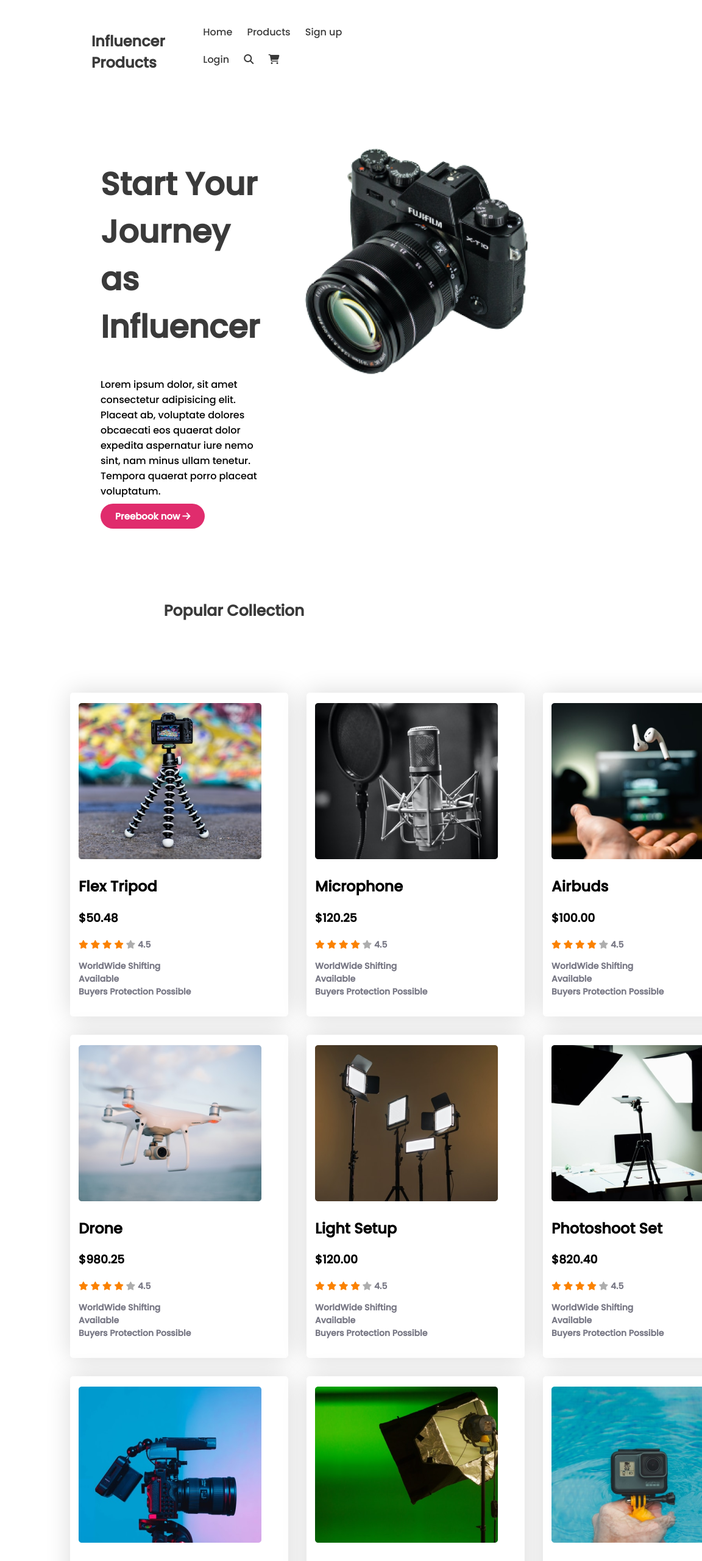
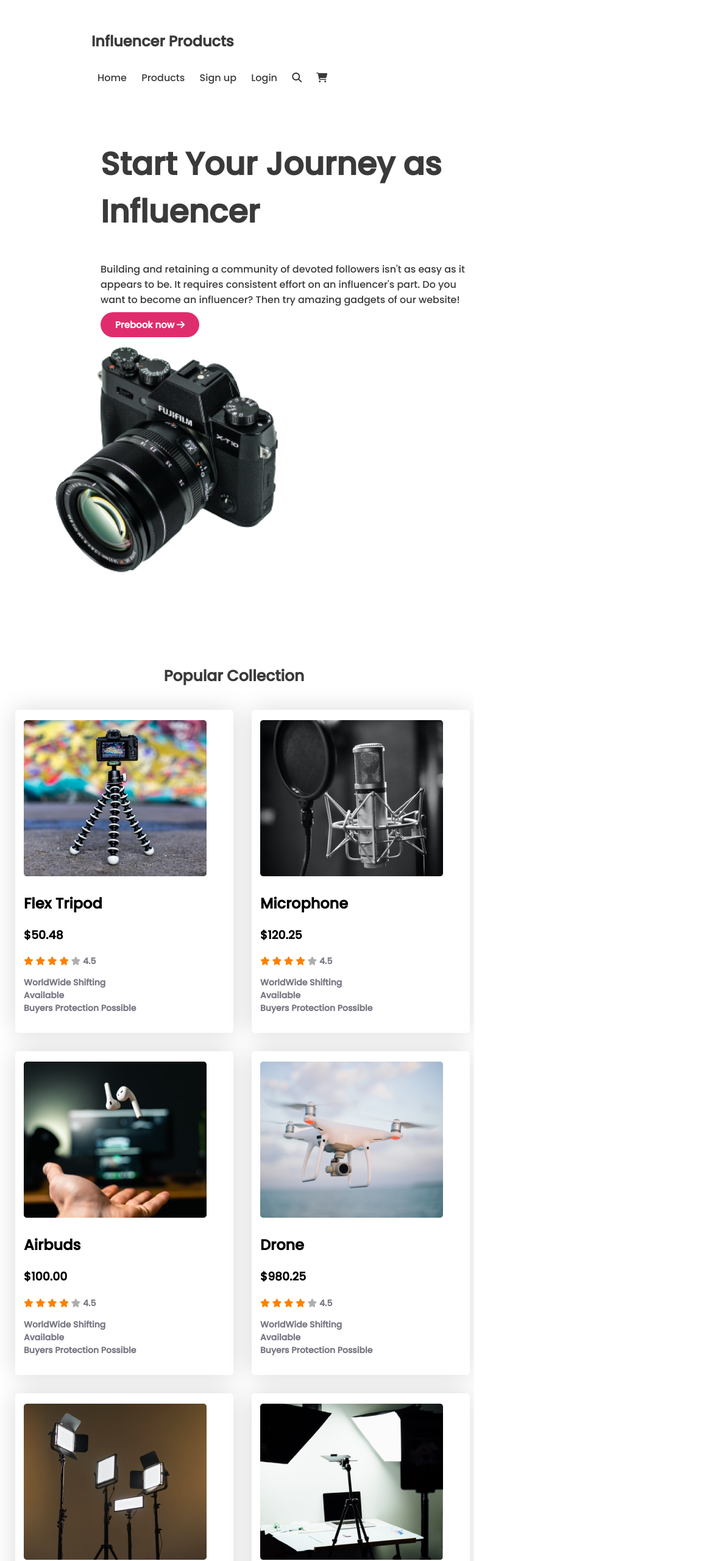
Before and after one commit to Sara-Rahman/influencer-gear-website, a plain HTML site: page index.html in a window 768 px wide. Shown: the top 2560 px of the page at 61% size, 1152 px wide, since content can reach past the window. Drawn offline with Linux system fonts and the light colour scheme.

Commit message:
media quaries modified

```diff
--- a/index.html
+++ b/index.html
@@ -7,18 +7,19 @@
     <title>Influencer Gear</title>
     <link rel="stylesheet" href="style.css">
     <!-- Font awesome -->
-    <script src="https://kit.fontawesome.com/0a6ae707e3.js" crossorigin="anonymous"></script>
+    <script
+      src="https://kit.fontawesome.com/0a6ae707e3.js"
+      crossorigin="anonymous">
+    </script>
   </head>
   <body>
     <!-- Header starts -->
     <header class="nav-container">
-
       <nav>
         <div class="top-title">
           <h1>Influencer Products</h1>
         </div>
         <div class="menu">
-
           <a href="">Home</a>
           <a href="">Products</a>
           <a href="">Sign up</a>
@@ -27,24 +28,25 @@
           <a href=""><i class="fas fa-shopping-cart"></i></a>
         </div>
       </nav>
-
     </header>
     <main>
       <!-- Top-banner Section -->
       <section class="top-banner-container">
         <div class="top-banner">
           <h1 class="banner-title">Start Your Journey as Influencer</h1>
-                    <p>Lorem ipsum dolor, sit amet consectetur adipisicing elit. Placeat ab, voluptate dolores obcaecati eos quaerat dolor expedita aspernatur iure nemo sint, nam minus ullam tenetur. Tempora quaerat porro placeat voluptatum.</p>
+          <p class="banner-info">
+             Building and retaining a community of devoted followers isn't as easy as it appears to be. It requires consistent effort on an influencer's part. Do you want to become an influencer? Then try amazing gadgets of our website!
+          </p>
 
-                    <a class="banner-button" type="button" href="">Preebook now <i class="fas fa-arrow-right"></i></a>
+          <a class="banner-button" type="button" href="">Prebook now <i class="fas fa-arrow-right"></i>
+            </a>
         </div>
         <div class="banner-image">
           <img class="main-camera-image" src="images/main-camera.png" alt="">
         </div>
       </section>
-<!-- Popular Products -->
+      <!-- Popular Product collection -->
       <section class="product-collection">
-
         <h1 class="popular-products-title">Popular Collection</h1>
         <div class="products">
           <div class="single-product">
@@ -62,7 +64,8 @@
                   <i class="fas fa-star filled"></i>
                   <i class="fas fa-star empty"></i>
                   <span>4.5</span>
-                        <p>WorldWide Shifting <br>
+                  <p>
+                    WorldWide Shifting <br>
                     Available<br>
                     Buyers Protection Possible
                   </p>
@@ -85,7 +88,8 @@
                   <i class="fas fa-star filled"></i>
                   <i class="fas fa-star empty"></i>
                   <span> 4.5</span>
-                        <p>WorldWide Shifting <br>
+                  <p>
+                    WorldWide Shifting <br>
                     Available<br>
                     Buyers Protection Possible
                   </p>
@@ -108,7 +112,8 @@
                   <i class="fas fa-star filled"></i>
                   <i class="fas fa-star empty"></i>
                   <span>4.5</span>
-                        <p>WorldWide Shifting <br>
+                  <p>
+                    WorldWide Shifting <br>
                     Available<br>
                     Buyers Protection Possible
                   </p>
@@ -131,7 +136,8 @@
                   <i class="fas fa-star filled"></i>
                   <i class="fas fa-star empty"></i>
                   <span>4.5</span>
-                        <p>WorldWide Shifting <br>
+                  <p>
+                    WorldWide Shifting <br>
                     Available<br>
                     Buyers Protection Possible
                   </p>
@@ -154,7 +160,8 @@
                   <i class="fas fa-star filled"></i>
                   <i class="fas fa-star empty"></i>
                   <span>4.5</span>
-                        <p>WorldWide Shifting <br>
+                  <p>
+                    WorldWide Shifting <br>
                     Available<br>
                     Buyers Protection Possible
                   </p>
@@ -177,7 +184,8 @@
                   <i class="fas fa-star filled"></i>
                   <i class="fas fa-star empty"></i>
                   <span>4.5</span>
-                        <p>WorldWide Shifting <br>
+                  <p>
+                    WorldWide Shifting <br>
                     Available<br>
                     Buyers Protection Possible
                   </p>
@@ -200,7 +208,8 @@
                   <i class="fas fa-star filled"></i>
                   <i class="fas fa-star empty"></i>
                   <span>4.5</span>
-                        <p>WorldWide Shifting <br>
+                  <p>
+                    WorldWide Shifting <br>
                     Available<br>
                     Buyers Protection Possible
                   </p>
@@ -223,7 +232,8 @@
                   <i class="fas fa-star filled"></i>
                   <i class="fas fa-star empty"></i>
                   <span>4.5</span>
-                        <p>WorldWide Shifting <br>
+                  <p>
+                    WorldWide Shifting <br>
                     Available<br>
                     Buyers Protection Possible
                   </p>
@@ -246,7 +256,8 @@
                   <i class="fas fa-star filled"></i>
                   <i class="fas fa-star empty"></i>
                   <span>4.5</span>
-                        <p>WorldWide Shifting <br>
+                  <p>
+                    WorldWide Shifting <br>
                     Available<br>
                     Buyers Protection Possible
                   </p>
@@ -254,28 +265,36 @@
               </div>
             </div>
           </div>
-
-
         </div>
         <section class="see-more">
           <a href="">See More <i class="fas fa-arrow-right"></i></a>
-
+        </section>
       </section>
 
-</section>
       <!-- Self Part -->
       <section class="self-part">
         <div class="featured-product">
           <h1 class="featured-title">DON'T MISS OUT ON A CHANCE TO GET:</h1>
-        <li> <i class="far fa-arrow-alt-circle-right"></i> Amazing Tech Gadgets</li>
-        <li><i class="far fa-arrow-alt-circle-right"></i> Quality Products</li>
-        <li><i class="far fa-arrow-alt-circle-right"></i> Variety of gadgets at reasonable price</li>
-        <li> <i class="far fa-arrow-alt-circle-right"></i> Trustworthy website to get gadgets</li><br>
+          <li>
+            <i class="far fa-arrow-alt-circle-right"></i> Amazing Tech Gadgets
+          </li>
+          <li>
+            <i class="far fa-arrow-alt-circle-right"></i> Quality Products
+          </li>
+          <li>
+            <i class="far fa-arrow-alt-circle-right"></i> Variety of gadgets at
+            reasonable price
+          </li>
+          <li>
+            <i class="far fa-arrow-alt-circle-right"></i> Trustworthy website to
+            get gadgets
+          </li>
+          <br>
 
           <div class="shop-now">
-            <a class="featured-button" type="button" href="">Shop Now <i class="fas fa-arrow-right"></i></a>
+            <a class="featured-button" type="button" href="">Shop Now <i class="fas fa-arrow-right"></i>
+            </a>
           </div>
-
         </div>
         <div class="featured-product-image">
           <img src="images/gear.png" alt="">
@@ -286,7 +305,8 @@
 
       <section class="footer">
         <h1>Influencer products</h1>
-    <p class="footer-info">Copyright © 2020  influencer products<br>
+        <p class="footer-info">
+          Copyright © 2020 influencer products<br>
           All rights reserved
         </p>
         <div>
@@ -294,10 +314,7 @@
           <i class="fab fa-twitter"></i>
           <i class="fab fa-youtube"></i>
         </div>
-
       </section>
-
     </main>
-
   </body>
 </html>
--- a/style.css
+++ b/style.css
@@ -1,8 +1,10 @@
+/* google font poppins */
 @import url('https://fonts.googleapis.com/css2?family=Poppins:wght@500&display=swap');
 body{
     font-family: 'Poppins', sans-serif;
     margin: 0px;
 }
+/* header part */
 header{
     margin:30px;
     padding: 0px 120px;
@@ -13,6 +15,7 @@ header{
     font-size: 24px;
     color: #3A3A3A;
 }
+/* navigation */
 nav{
     display: flex;
     justify-content: space-between;
@@ -31,12 +34,10 @@ nav a{
     color: #3A3A3A;
 
 }
-
-
+/* Top-banner part */
 .top-banner-container{
     display: grid;
     grid-template-columns: repeat(2,1fr);
-
 }
 .banner-title{
     font-weight: 700;
@@ -44,8 +45,10 @@ nav a{
     color: #3a3a3a;
 }
 .top-banner{
-
     margin-left: 165px;
+}
+.banner-info{
+    color:#3A3A3A;
 }
 .banner-image{
 
@@ -72,9 +75,8 @@ nav a{
     border-width: 196px;
     padding: 10px 24px;
 }
-.product-collection{
-    /* margin: 100px 195px 100px 195px; */
-}
+/* Product Collection */
+
 .popular-products-title{
     text-align: center;
     font-size: 25px;
@@ -106,6 +108,7 @@ nav a{
     font-size: 14px;
     color: #787885;
 }
+/* See more part */
 .see-more{
 margin:0 165px;
 }
@@ -115,6 +118,7 @@ margin:0 165px;
     color:#E02C6D;
     font-weight: 700;
 }
+/* Self part */
 .self-part{
     display: flex;
     grid-template-columns: repeat(2,1fr);
@@ -146,6 +150,7 @@ color: #6C6C6C;
 .fa-arrow-alt-circle-right{
     color: #6C6C6C;
 }
+/* footer Part */
 .footer h1
 {
 font-size: 20px;
@@ -167,48 +172,85 @@ padding-top: 50px;
     font-size: 14px;
     color: #D9DBE1;
 }
-@media only screen and (max-width:688px){
-    body{
-        padding:0;
-        margin:0;
+/* media queries for mobile device */
+@media only screen and (max-width:688px) {
+    body {
+        padding: 0;
+        margin: 0;
     }
-    .top-title{
+    .top-title {
         display: grid;
-        grid-template-columns: repeat(1,1fr);
-
+        grid-template-columns: repeat(1, 1fr);
     }
-    nav{
+    nav {
         display: block;
-
     }
-    .top-banner-container{
+    .top-banner-container {
         display: block;
-
     }
-    .product-collection{
+    .product-collection {
         display: block;
-        margin:10px;
+        margin: 10px;
     }
-    .products{
+    .products {
         display: block;
         width: 100%;
-        margin:10px;
+        margin: 10px;
     }
-    .see-more{
+    .see-more {
         width: 100%;
-        margin-bottom: 20px;
+        display: grid;
+        grid-template-columns: repeat(1, 1fr);
     }
-    .self-part{
+    .self-part {
         display: block;
         width: 100%;
-        padding:0px;
+        padding: 0px;
         margin: 10px;
     }
-    .featured-product{
+    .featured-product {
         padding-bottom: 30px;
     }
-    .footer{
+    .footer {
         width: 100%;
     }
-
 }
+/* media queries for tablet device */
+@media only screen and (min-width:689px) and (max-width:1024px) {
+    body {
+        padding: 0;
+        margin: 0;
+    }
+    nav {
+        display: block;
+    }
+    .top-title {
+        display: grid;
+        grid-template-columns: repeat(1, 1fr);
+    }
+    .top-banner-container {
+        display: block;
+    }
+    .products {
+        display: block;
+        width: 100%;
+        margin: 10px;
+        display: grid;
+        grid-template-columns: repeat(2, 1fr);
+    }
+    .featured-button {
+        padding: 3px;
+        margin: 3px;
+    }
+    .self-part {
+        padding-left: 30px;
+        margin-left: 0;
+        display: flex;
+    }
+    .featured-product-image {
+        width: 50%;
+    }
+    .footer {
+        width: 100%;
+    }
+}
```
Lines whose indentation alone changed are shown as unchanged.
